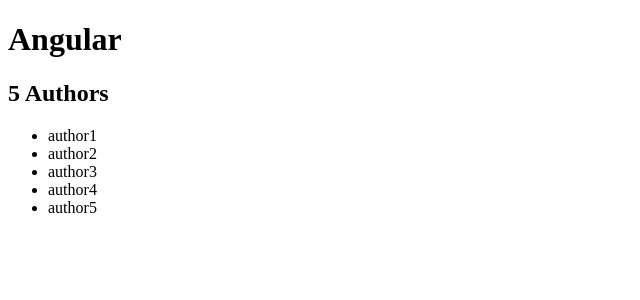
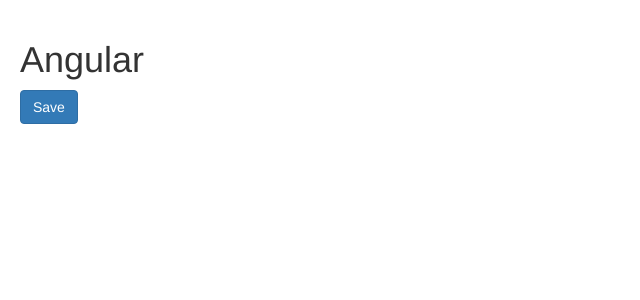
Before and after one commit to unipheas/angularHelloWorld, an Angular app: page / in a window 1280 px wide. Shown: the top 300 px of the page, without its empty margins (0-640 px from the left). Built offline with nearby package versions, Linux system fonts and the light colour scheme.

Commit message:
installed bootstrap

```diff
--- a/package.json
+++ b/package.json
@@ -21,6 +21,7 @@
     "@angular/platform-browser": "^4.0.0",
     "@angular/platform-browser-dynamic": "^4.0.0",
     "@angular/router": "^4.0.0",
+    "bootstrap": "^3.3.7",
     "core-js": "^2.4.1",
     "rxjs": "^5.4.1",
     "zone.js": "^0.8.14"
--- a/src/app/app.component.html
+++ b/src/app/app.component.html
@@ -1,2 +1,2 @@
 <h1>Angular</h1>
-<app-authors></app-authors>
+<courses></courses>
--- a/src/app/courses.component.ts
+++ b/src/app/courses.component.ts
@@ -4,12 +4,7 @@ import { Component } from '@angular/core';
 @Component({
     selector: 'courses',
     template: `
-        <h2>{{ getTitle() }}</h2>
-        <ul>
-            <li *ngFor="let course of courses">
-                {{ course }}
-            </li>
-        </ul>
+        <button class="btn btn-primary">Save</button>
     `
 })
 export class CoursesComponent {
--- a/src/styles.css
+++ b/src/styles.css
@@ -1 +1,6 @@
 /* You can add global styles to this file, and also import other style files */
+@import "~bootstrap/dist/css/bootstrap.css";
+
+body{
+    padding: 20px;
+}
```
Also changed, not shown: 1 other file (tests, documents, lock files or other folders).
